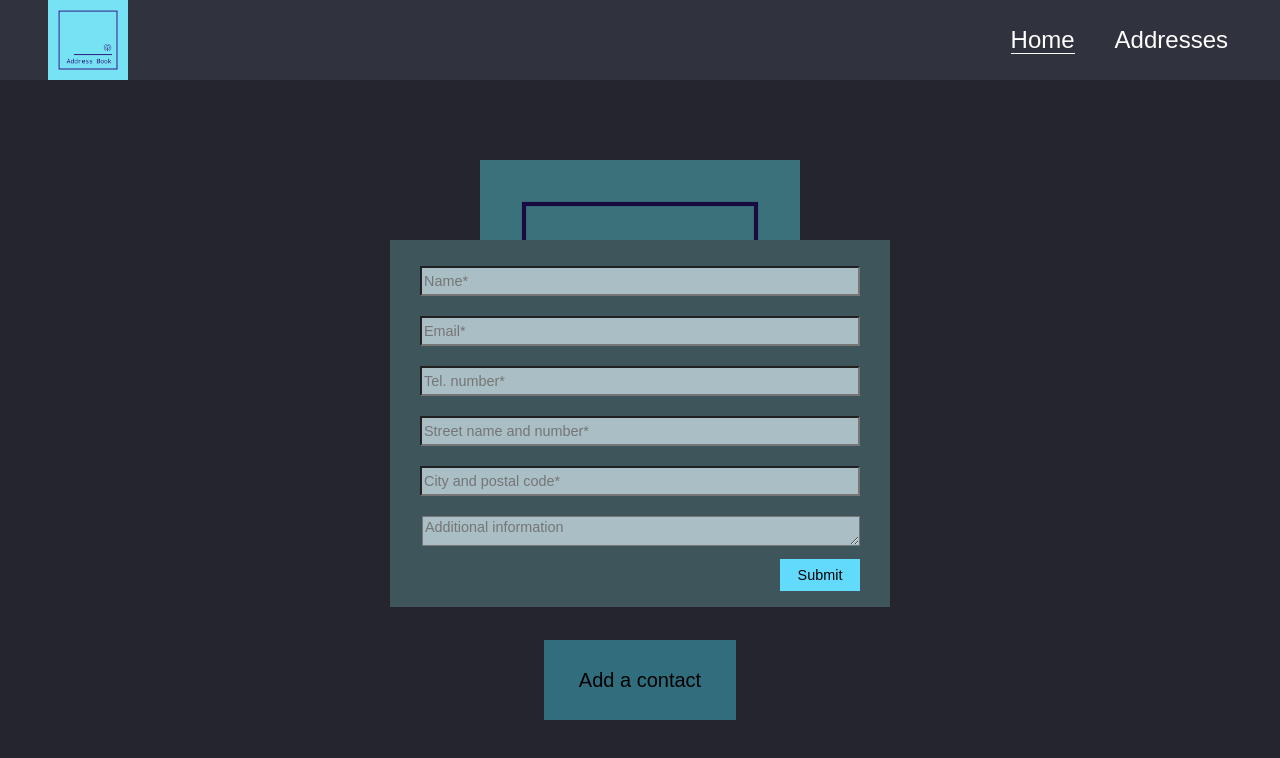
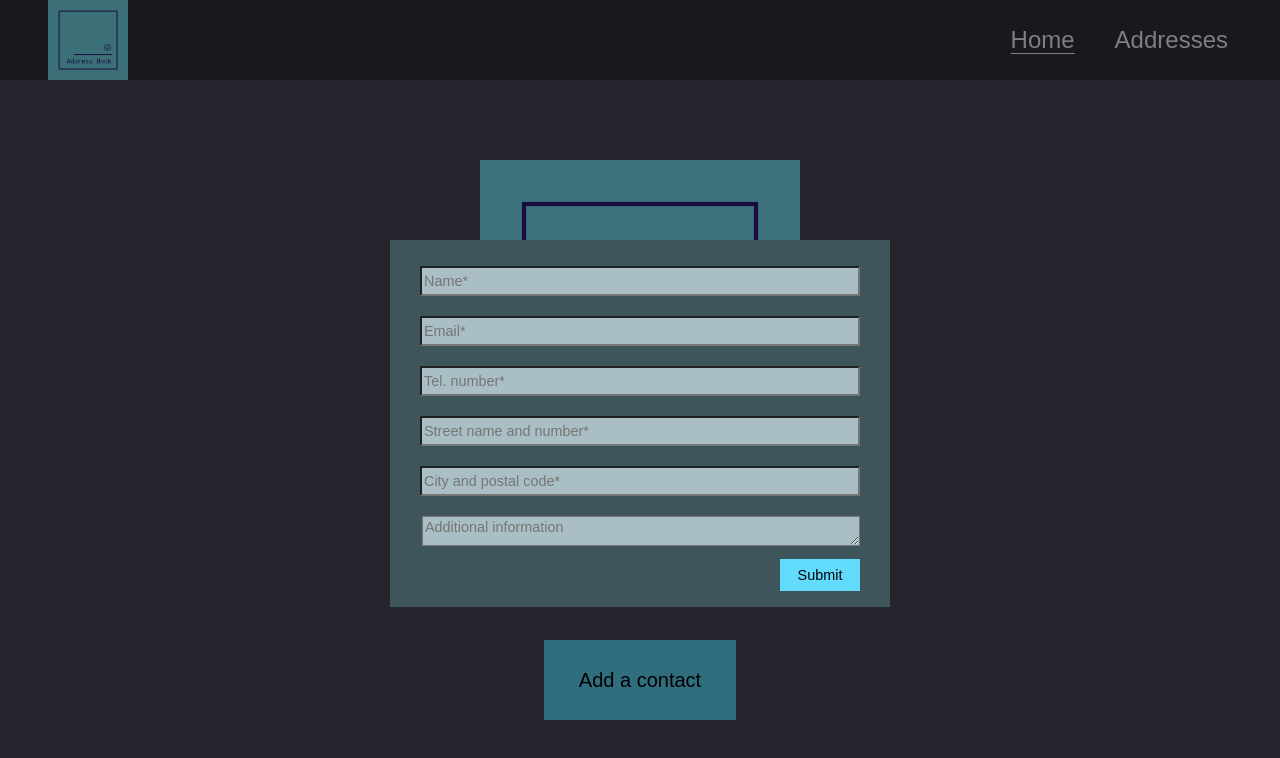
Before and after one commit to LucasK1/address-app, a React (Create React App) app: page / in a window 1280 px wide. Both pictures are taken after a click on the button "Add a contact". Shown: the top 758 px of the page. Built offline with nearby package versions, Linux system fonts and the light colour scheme.

Commit message:
Adjust z-indexes of the backdrop and modal

```diff
--- a/src/components/Addresses/Addresses.js
+++ b/src/components/Addresses/Addresses.js
@@ -43,16 +43,19 @@ const Addresses = (props) => {
   };
 
   useEffect(() => {
+    // Fetch addresses at the page load
     fetchAddresses();
     // eslint-disable-next-line
   }, []);
 
+  // Opens a modal with a form to edit an address when an address card is clicked
   const editHandler = (cardId) => {
     const clickedAddress = fetchedAddresses.find((el) => el.id === cardId);
     editSingleAddress(clickedAddress);
     setShowModal(true);
   };
 
+  // Deletes an address from the database when delete button is clicked
   const deleteHandler = (e, cardId) => {
     e.preventDefault();
     setLoading(true);
--- a/src/components/Form/Form.js
+++ b/src/components/Form/Form.js
@@ -117,6 +117,7 @@ const Form = (props) => {
     setAddressForm(updatedAddressForm);
   };
 
+  // Depending from which site the Form has been submitted it either sends a new address to the database or edits an existing one and updates the page
   const submitFormHandler = (event) => {
     event.preventDefault();
     setLoading(true);
--- a/src/components/UI/Backdrop/Backdrop.module.css
+++ b/src/components/UI/Backdrop/Backdrop.module.css
@@ -2,7 +2,7 @@
   width: 100%;
   height: 100%;
   position: fixed;
-  z-index: 100;
+  z-index: 600;
   left: 0;
   top: 0;
   background-color: rgba(0, 0, 0, 0.5);
--- a/src/components/UI/Modal/Modal.module.css
+++ b/src/components/UI/Modal/Modal.module.css
@@ -1,6 +1,6 @@
 .Modal {
   position: fixed;
-  z-index: 500;
+  z-index: 700;
   background-color: #3F555C;
   width: 60%;
   /* border: 1px solid #ccc; */
--- a/src/context/AddressesContext.js
+++ b/src/context/AddressesContext.js
@@ -26,9 +26,9 @@ const AddressesContextProvider = ({ children }) => {
     dispatch({ type: 'SET_FETCHED_ADDRESSES', payload: fetchedAddresses });
   };
 
-  // State containing an address which is to be edited
-  const editSingleAddress = (info) => {
-    dispatch({ type: 'EDIT_SINGLE_ADDRESS', payload: info });
+  // State containing a single address which is to be edited
+  const editSingleAddress = (editedAddress) => {
+    dispatch({ type: 'EDIT_SINGLE_ADDRESS', payload: editedAddress });
   };
 
   return (
```
